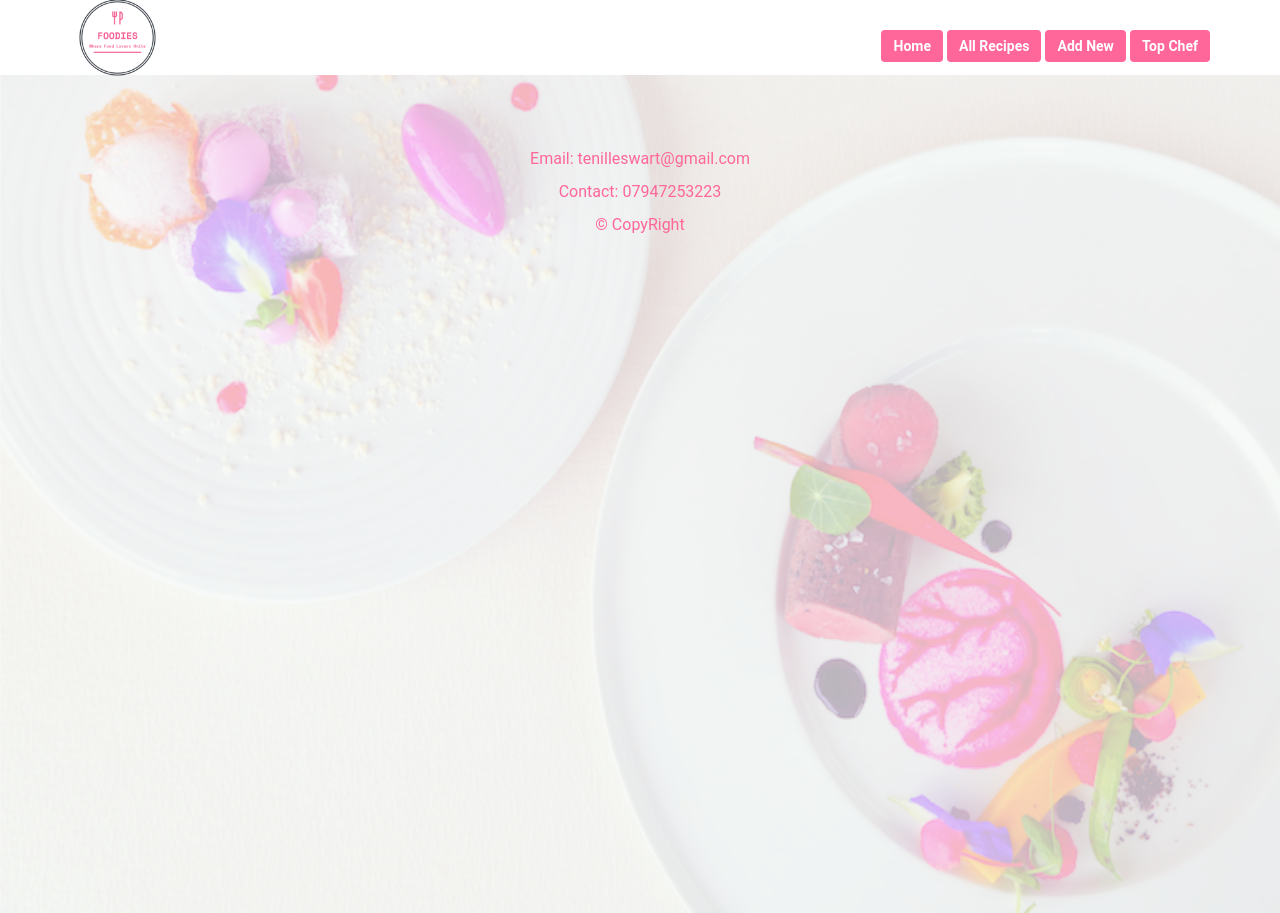
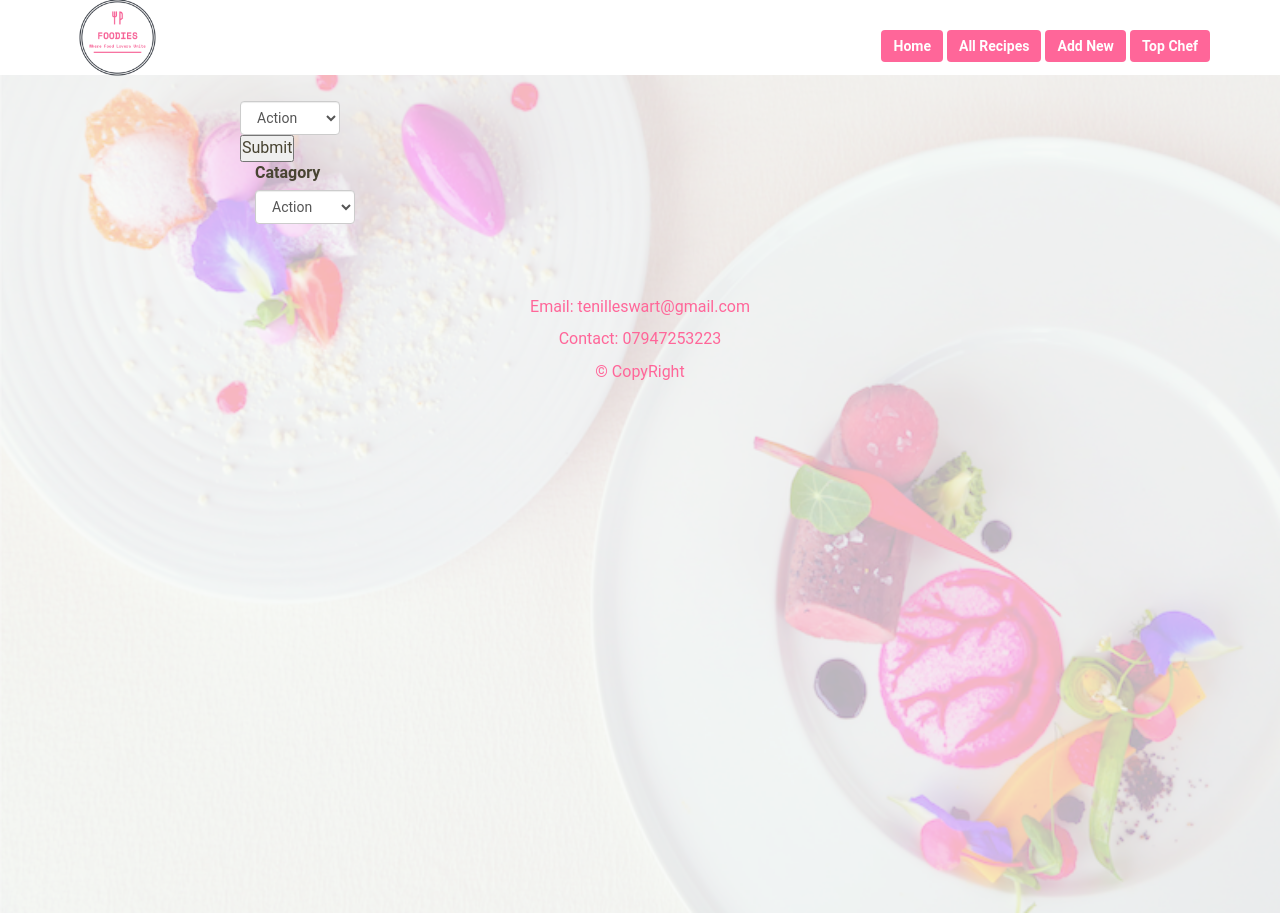
Before and after one commit to tenilleswart/foodies, a Flask app: page /allrecipes in a window 1280 px wide. Run offline with Flask 2, Linux system fonts and the light colour scheme; data that the repository does not hold is empty; some libraries are stand-ins or nearby versions.

```diff
--- a/static/css/style.css
+++ b/static/css/style.css
@@ -54,7 +54,10 @@ body {
 	background-size:cover;
 }
 
+.catagories{
+	margin-bottom: 25px;
 
+}
 /*===Navbar ===*/
 
 .logo {
--- a/templates/allrecipes.html
+++ b/templates/allrecipes.html
@@ -24,7 +24,8 @@
         </div>
           <div class="nav navbar-nav navbar-right navbar_right">
                  <a href="{{ url_for('index') }}" class="btn btn-default">Home</a>
-                 <a href="{{ url_for('allrecipes') }}" class="btn btn-default">All Recipes</a>
+                 <a href="{{ url_for('allrecipes') }}" class="btn btn-default">All Recipes
+                 </a>
                  <a href="{{ url_for('addnew') }}" class="btn btn-default">Add New</a>
                  <a href="{{ url_for('topchef') }}" class="btn btn-default">Top Chef</a>
              </div>
@@ -38,6 +39,33 @@
     <div class="img-responsive col-md-12">
          <img src="/static/images/background.png" class="bg transparent">
     </div>
+
+<form id="recipe_category" method="POST" name="recipe_category" enctype="multipart/form-data">
+   <select name="catagory" class="form-control short-input" required>
+        <option value="breakfast"><a href="/allrecipes/breakfast">Action</a></option>
+        <option value="/allrecipes/lunch"><a href="/allrecipes/breakfast">Lunch</a></option>
+        <option value="/allrecipes/dinner">Dinner</option>
+        <option value="/allrecipes/dessert">Dessert</option>
+        <option value="/allrecipes/drinks">Drinks</option>
+      </select>
+  <input type="submit" value="Submit">
+</form>
+
+   <div class="col-sm-12">
+ <div class="catagories">
+    <label for="catagory" >Catagory</label>
+      <select name="catagory" class="form-control short-input" required>
+        <option value="breakfast"><a href="/allrecipes/breakfast">Action</a></option>
+        <option value="/allrecipes/lunch"><a href="/allrecipes/breakfast">Lunch</a></option>
+        <option value="/allrecipes/dinner">Dinner</option>
+        <option value="/allrecipes/dessert">Dessert</option>
+        <option value="/allrecipes/drinks">Drinks</option>
+      </select>
+        </div>
+    </div>
+
+<div>
+</div>
 
 {% for result in results %} {% if loop.index % 2 != 0 %}
 <div class="container">
@@ -73,17 +101,18 @@
     </div>
 
   </div>
-  <div class="row">
+<!--  <div class="row">
     <div class="col-sm-4" >
 
     </div>
     <div class="col-sm-4">
 
   </div>
-</div>
+</div> -->
  {% endif %} {% if loop.index == 5 %}
  {% endif %}
  {% endfor %}
+
 
         <!---Pagination -->
         <div class="row">
--- a/templates/index.html
+++ b/templates/index.html
@@ -24,6 +24,8 @@
                 </div>
               </a>
         </div>
+    </div>
+</nav>
  <!--end navbar -->
     </header>
 
```
Also changed, not shown: app.py (+12 -0 lines).
